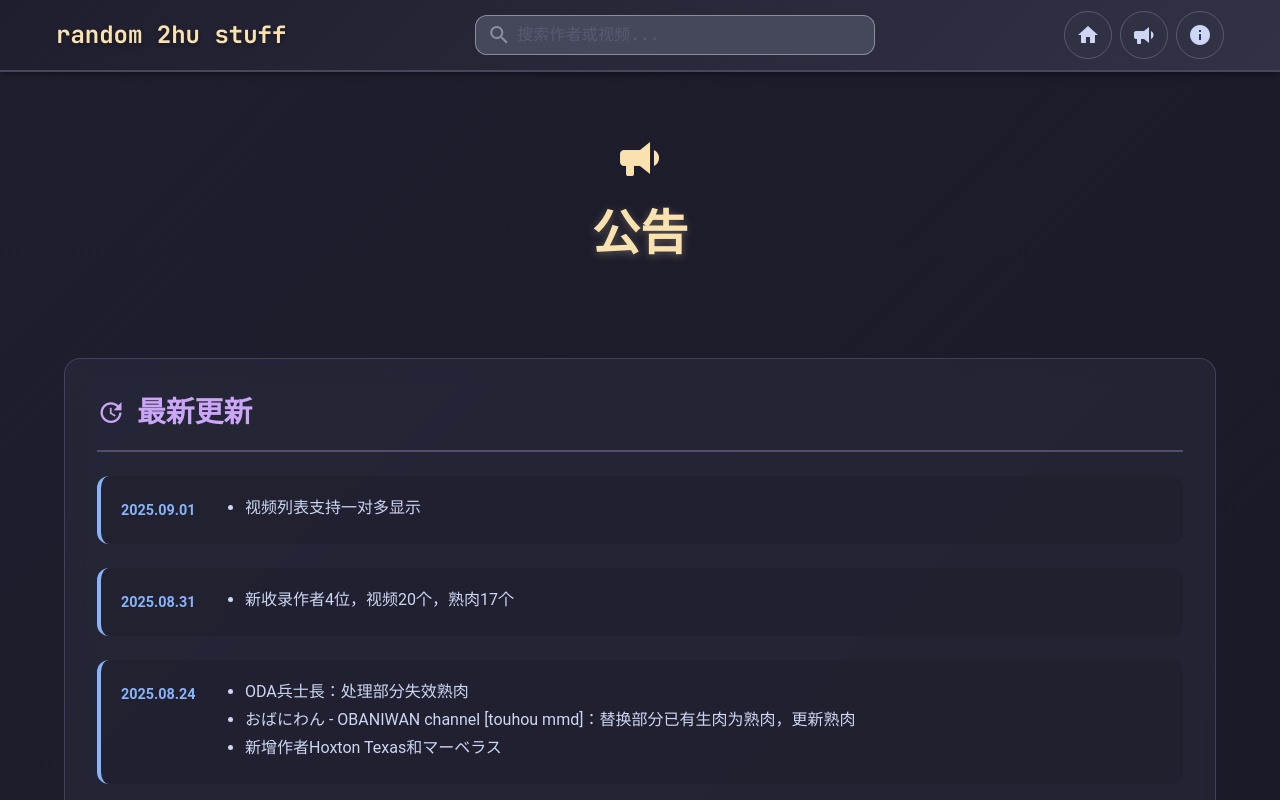
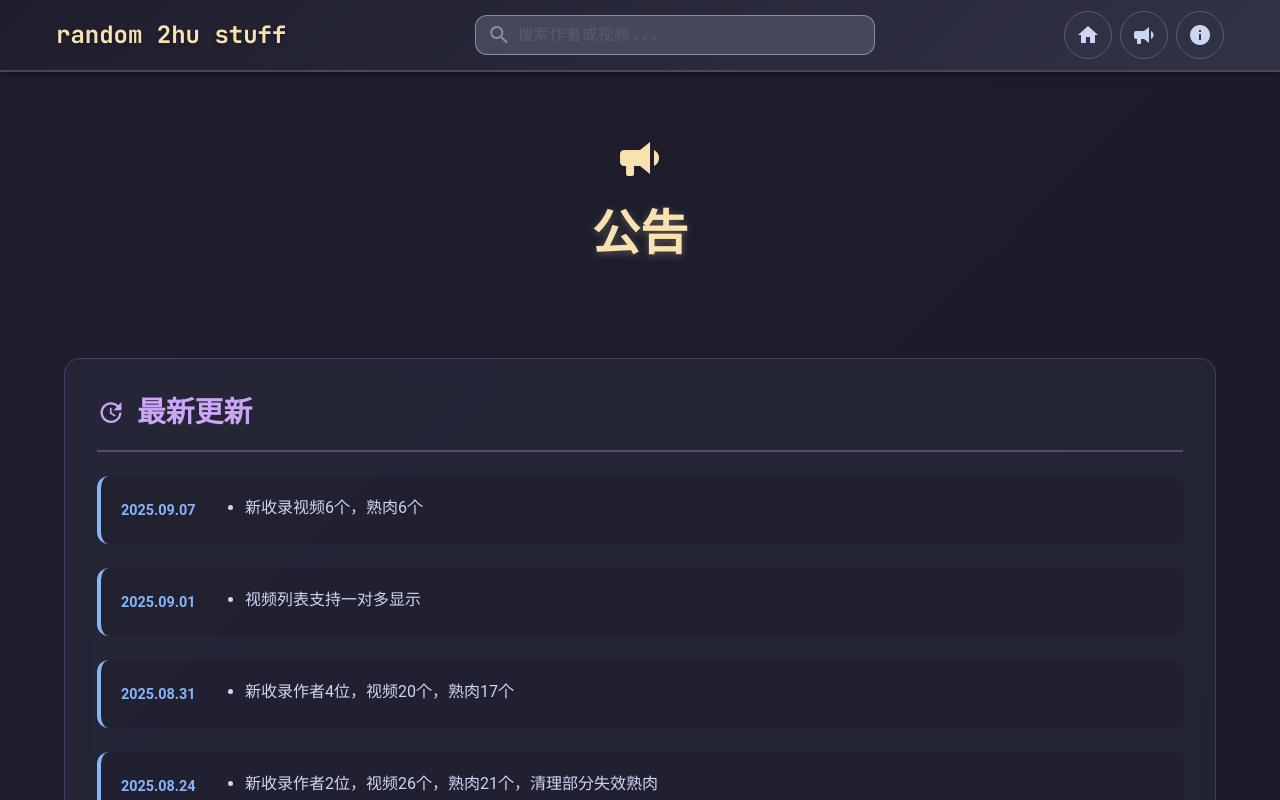
Before and after one commit to RandomNEET/random-2hu-stuff, a Vue app in the folder frontend/: page /announcement in a window 1280 px wide. Shown: the top 800 px of the page. Built offline with nearby package versions, Linux system fonts and the light colour scheme.

Commit message:
content update

```diff
--- a/frontend/src/views/AnnouncementView.vue
+++ b/frontend/src/views/AnnouncementView.vue
@@ -15,6 +15,15 @@
         </div>
 
         <div class="update-timeline">
+          <div class="update-item">
+            <div class="update-date">2025.09.07</div>
+            <div class="update-content">
+              <ul>
+                <li>新收录视频6个，熟肉6个</li>
+              </ul>
+            </div>
+          </div>
+
           <div class="update-item">
             <div class="update-date">2025.09.01</div>
             <div class="update-content">
@@ -37,12 +46,7 @@
             <div class="update-date">2025.08.24</div>
             <div class="update-content">
               <ul>
-                <li>ODA兵士長：处理部分失效熟肉</li>
-                <li>
-                  おばにわん - OBANIWAN channel [touhou
-                  mmd]：替换部分已有生肉为熟肉，更新熟肉
-                </li>
-                <li>新增作者Hoxton Texas和マーベラス</li>
+                <li>新收录作者2位，视频26个，熟肉21个，清理部分失效熟肉</li>
               </ul>
             </div>
           </div>
```
